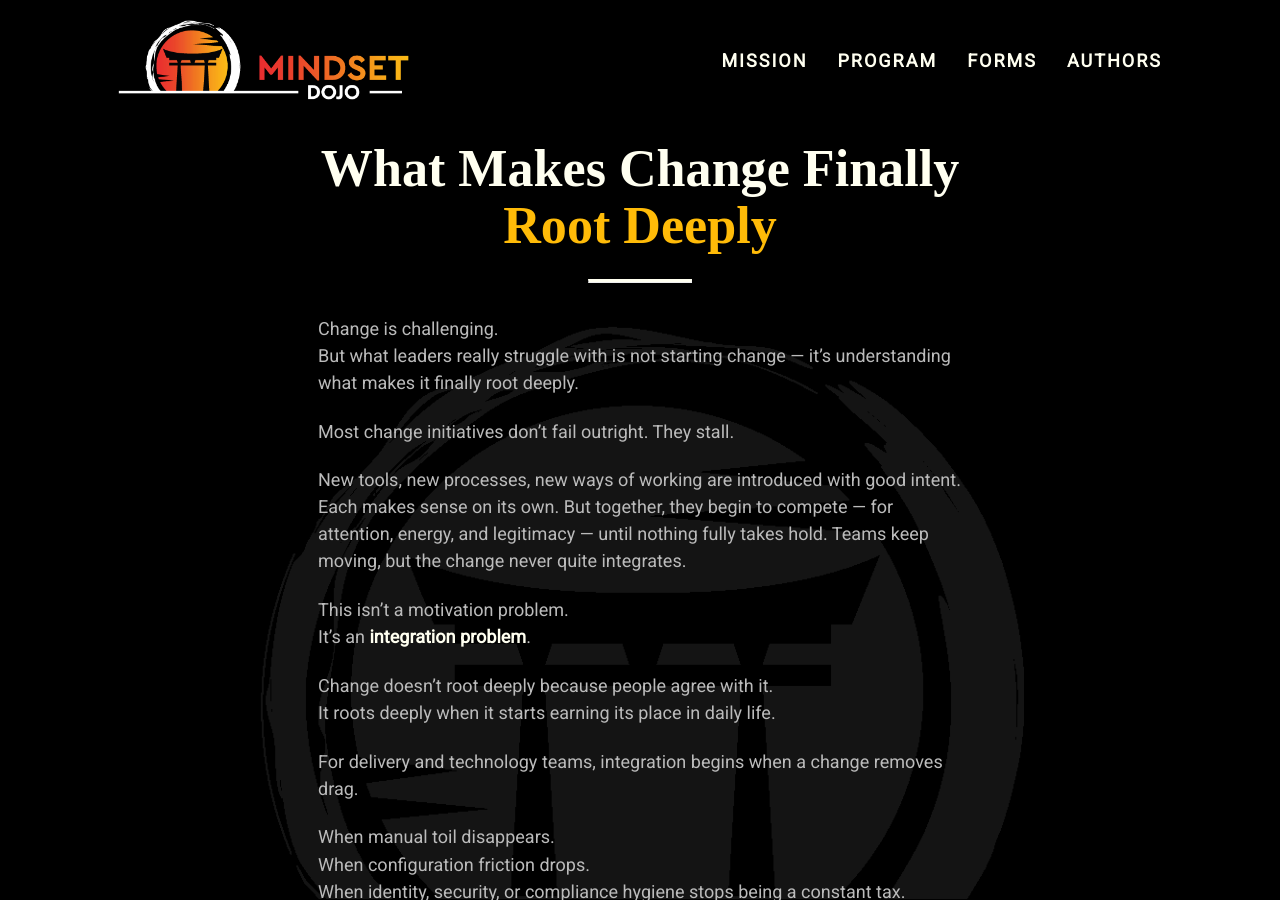
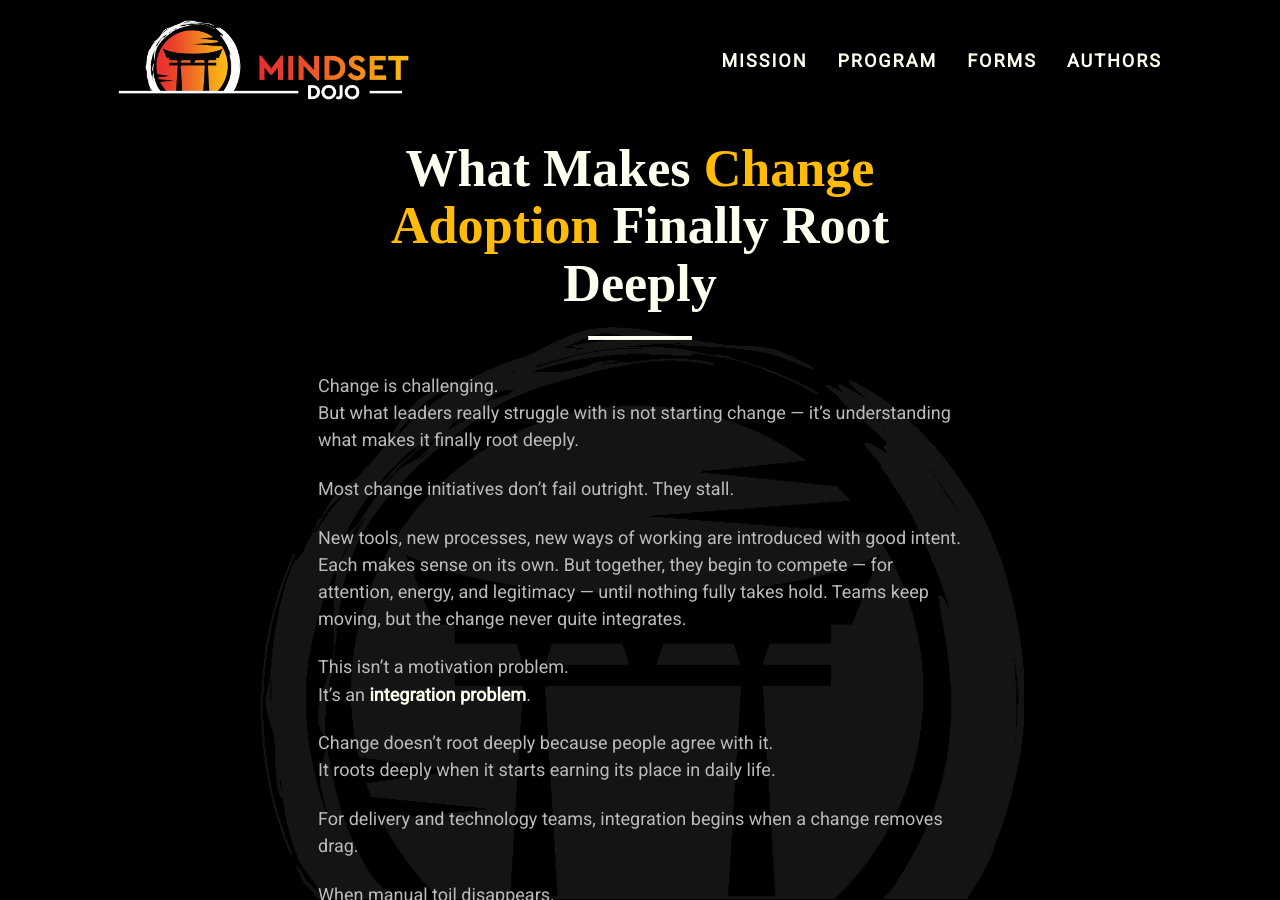
Before and after one commit to mindset-dojo/mindset-dojo.github.io, a Jekyll site: the page built from _insights/2025/michael-basil/2025-12-16-what-makes-change-finally-root-deeply.md, in a window 1280 px wide and 900 px high. Built offline with Jekyll 4.4.1, drawn with Linux system fonts in a browser that asks for light colours; some web fonts are replaced.

Commit message:
fix: title

```diff
--- a/_insights/2025/michael-basil/2025-12-16-what-makes-change-finally-root-deeply.md
+++ b/_insights/2025/michael-basil/2025-12-16-what-makes-change-finally-root-deeply.md
@@ -1,7 +1,7 @@
 ---
 layout: insight
-title: What Makes Change Finally Root Deeply
-title_mark: Root Deeply
+title: What Makes Change Adoption Finally Root Deeply
+title_mark: Change Adoption
 published_date: 2025-12-16
 refactored_date: 2025-12-16
 authors:
```
